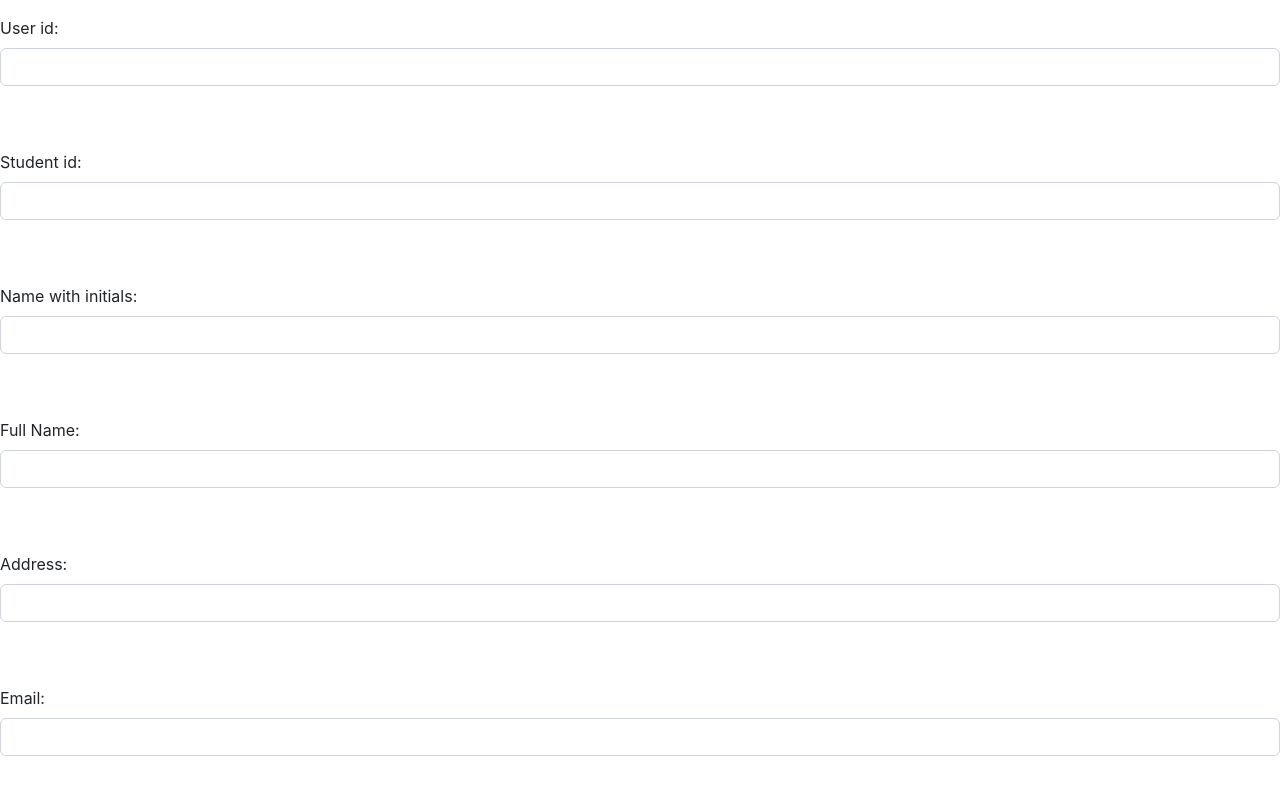
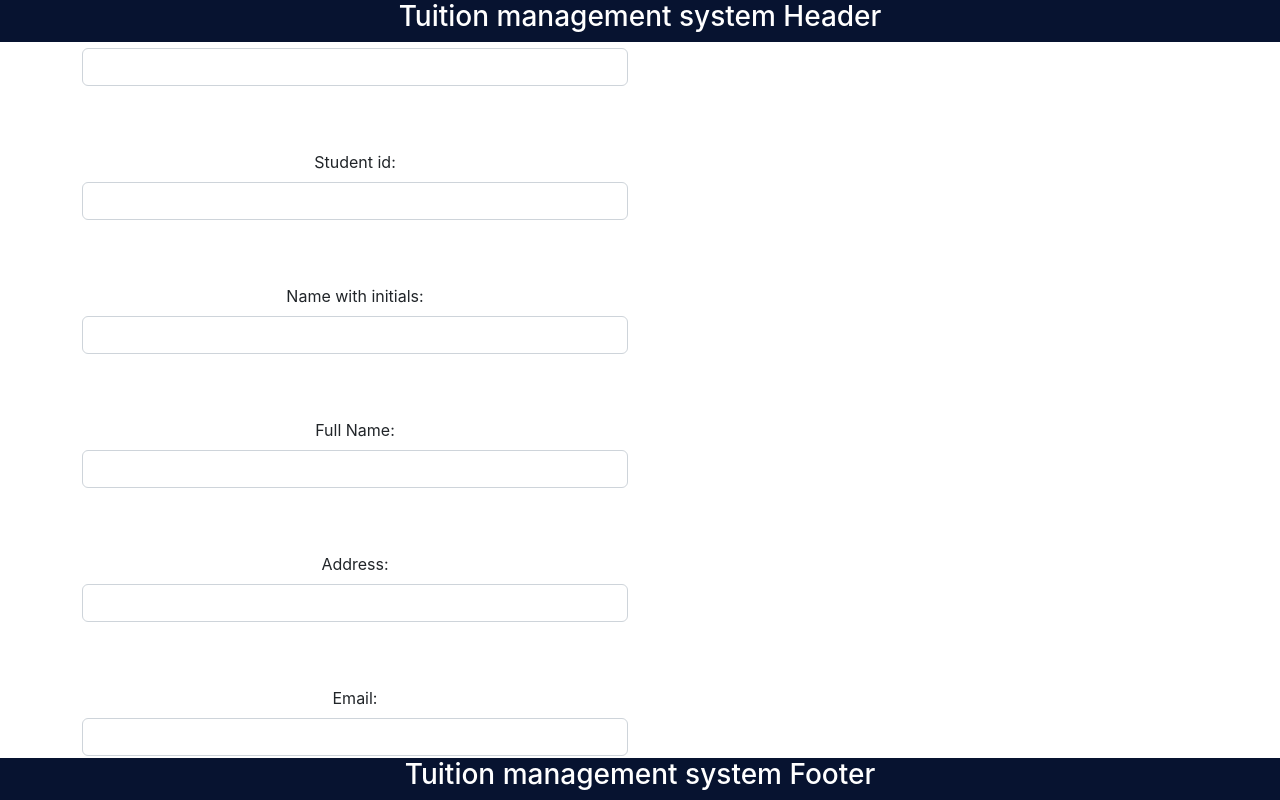
Before and after one commit to dilumsadeepa/Tuition-management-system, a React (Create React App) app in the folder tuition-management/: page /EnterForm in a window 1280 px wide. Shown: the top 800 px of the page. Built offline with nearby package versions, Linux system fonts and the light colour scheme.

Commit message:
header and footer structure done

```diff
--- a/tuition-management/src/App.css
+++ b/tuition-management/src/App.css
@@ -24,6 +24,24 @@
   color: white;
 }
 
+.footer{
+  position: absolute;
+  bottom: 0;
+  background-color: #071330;
+  color:white;
+  width: 100%;
+  text-align: center
+}
+
+.header{
+    position: absolute;
+    top: 0;
+    background-color: #071330;
+    color: white;
+    width: 100%;
+    text-align: center;
+}
+
 .App-link {
   color: #61dafb;
 }
--- a/tuition-management/src/App.js
+++ b/tuition-management/src/App.js
@@ -1,11 +1,15 @@
+
 import { BrowserRouter, Routes, Route } from "react-router-dom";
-
+import './App.css';
 import Register from "./components/User/Register";
 import StudentReg from "./components/Student/Register";
 import EnterForm from "./components/Student/EnterForm";
+import Footer from "./components/Footer";
+import Header from "./components/Header";
 
 function App() {
   return (
+    <div className="App">
     <BrowserRouter>
       <Routes>
           <Route path="/" element={<Register />} />
@@ -13,6 +17,10 @@ function App() {
           <Route path="EnterForm" element={<EnterForm/>}/>
       </Routes>
    </BrowserRouter>
+   <Header />
+   <Footer />
+   </div>
+
   );
 }
 
--- /dev/null
+++ b/tuition-management/src/components/Footer.js
@@ -0,0 +1,11 @@
+import React from 'react';
+
+const Footer=()=>{
+    return(
+        <div className='footer'>
+            <h3>Tuition management system Footer</h3>
+        </div>
+    )
+}
+
+export default Footer;
--- /dev/null
+++ b/tuition-management/src/components/Header.js
@@ -0,0 +1,11 @@
+import React from 'react';
+
+const Header=()=>{
+    return(
+        <div className='header'>
+            <h3>Tuition management system Header</h3>
+        </div>
+    )
+}
+
+export default Header;
--- a/tuition-management/src/components/Student/EnterForm.js
+++ b/tuition-management/src/components/Student/EnterForm.js
@@ -19,6 +19,11 @@ function EnterForm() {
   };
 
   return (
+
+    <div className='container'>
+      <div className='row'>
+
+        <div className='col-sm-6'>
 
     <form onSubmit={handleSubmit}>
 
@@ -66,7 +71,12 @@ function EnterForm() {
 
 
       <button type="submit">Submit</button>
+
     </form>
+
+    </div>
+    </div>
+    </div>
 
   );
 }
```
